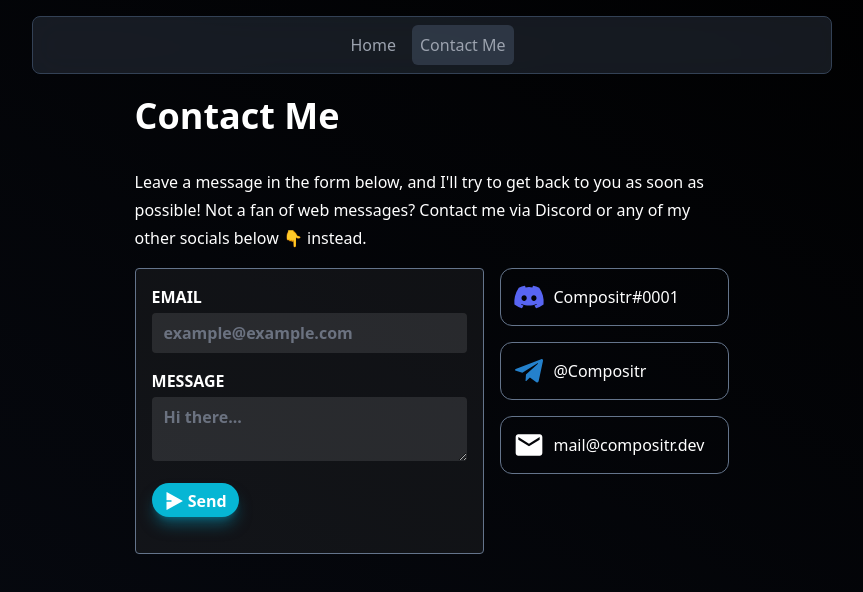
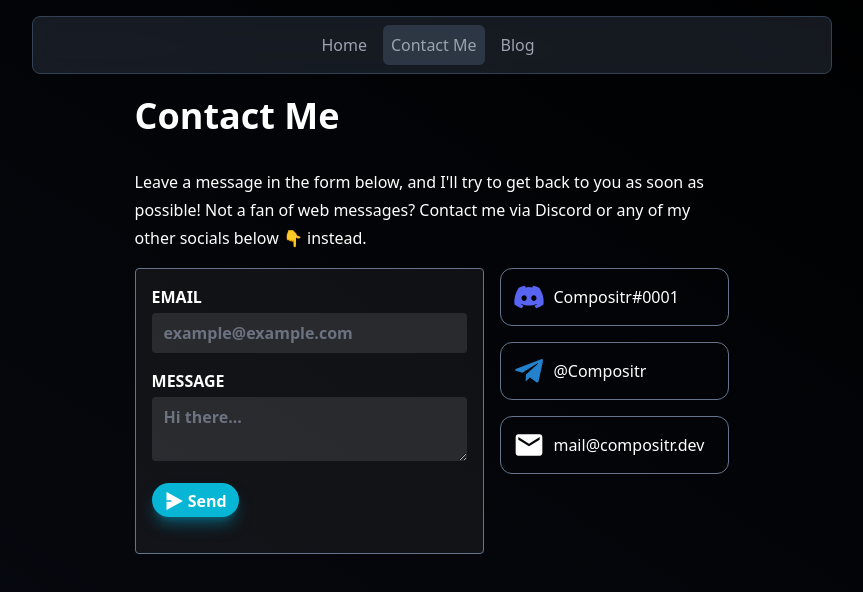
Before and after one commit to Maplerxyz/compositr.dev, a Next.js app: page /contact in a window 1280 px wide. Shown: the top 592 px of the page, without its empty margins (208-1071 px from the left). Built offline with nearby package versions, Linux system fonts and the light colour scheme.

Commit message:
feat(common): blog link
Signed-off-by: Jim (Compositr) <jimke2000@gmail.com>

```diff
--- a/src/common/components/core/Nav/NavBar.tsx
+++ b/src/common/components/core/Nav/NavBar.tsx
@@ -6,6 +6,7 @@ export default function NavBar() {
       <div className="">
         <NavBarButton href="/">Home</NavBarButton>
         <NavBarButton href="/contact">Contact Me</NavBarButton>
+        <NavBarButton href="https://blog.compositr.dev">Blog</NavBarButton>
       </div>
     </nav>
   );
```
